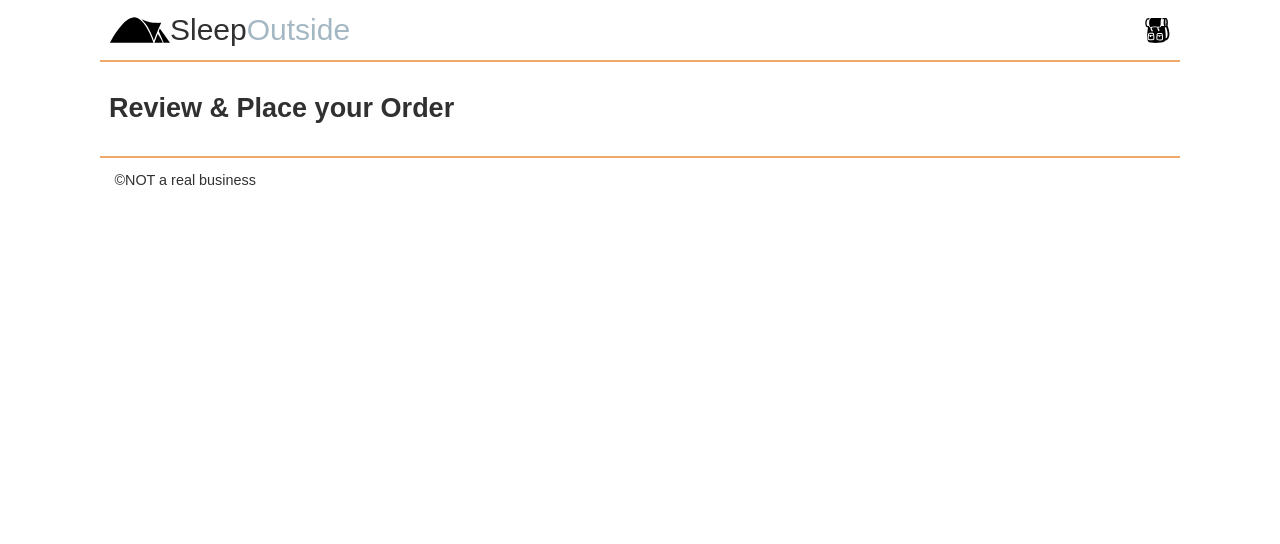
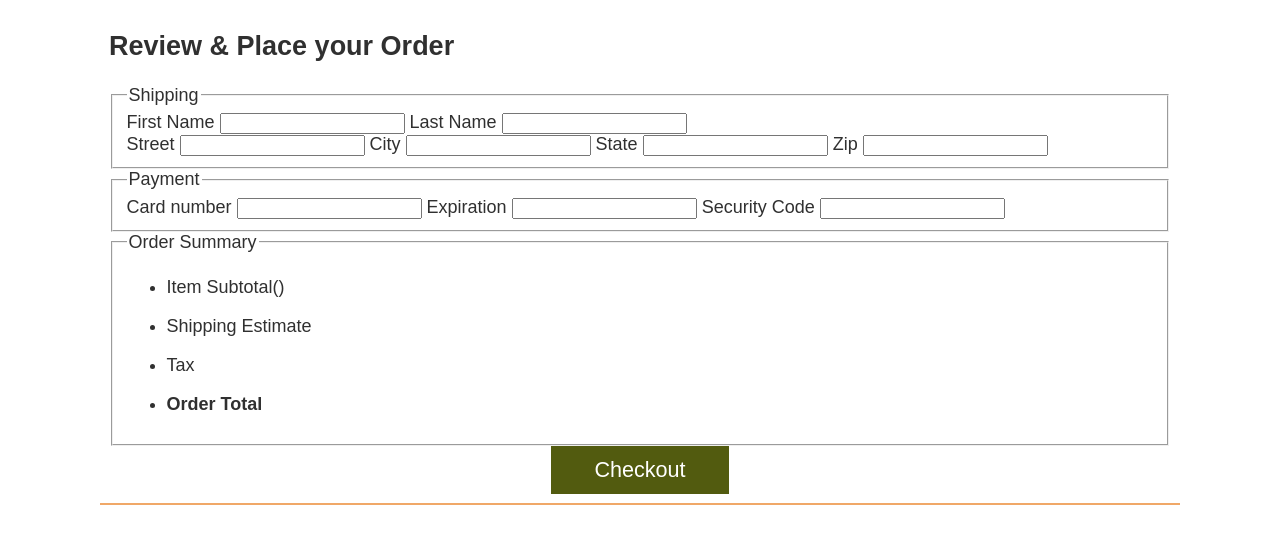
Before and after one commit to tomlinsont/WDD330_S23_TeamProject, a website built with Vite: page src/checkout/index.html in a window 1280 px wide. Built offline with nearby package versions, Linux system fonts and the light colour scheme.

Commit message:
Teamactivity for week 6

```diff
--- a/src/checkout/index.html
+++ b/src/checkout/index.html
@@ -14,7 +14,7 @@
   </head>
 
   <body>
-    <header class="divider" id="main-header">
+    <!-- <header class="divider" id="main-header"> -->
       <!-- <div class="logo">
         <img src="images/noun_Tent_2517.svg" alt="tent image for logo" />
 
@@ -56,14 +56,69 @@
           </svg>
         </a>
       </div> -->
-    </header>
+    <!-- </header> -->
 
     <main class="divider">
       <section class="products">
         <h2>Review & Place your Order</h2>
+        <section class="checkout-form">
+          <form name="checkout">
+            <fieldset>
+              <legend>Shipping</legend>
+              <div class="checkout__name">
+                <label for="fname">First Name</label>
+                <input name="fname" required />
+                <label for="lname">Last Name</label>
+                <input name="lname" required />
+              </div>
+              <div class="checkout__address">
+                <label for="street">Street</label>
+                <input name="street" required />
+                <label for="city">City</label>
+                <input name="city" required />
+                <label for="state">State</label>
+                <input name="state" required />
+                <label for="zip">Zip</label>
+                <input name="zip" id="zip" required />
+              </div>
+            </fieldset>
+            <fieldset>
+              <legend>Payment</legend>
+              <label for="cardNumber">Card number</label>
+              <input name="cardNumber" required />
+              <label for="expiration">Expiration</label>
+              <input name="expiration" required />
+              <label for="code">Security Code</label>
+              <input name="code" required />
+            </fieldset>
+            <fieldset class="checkout-summary">
+              <legend>Order Summary</legend>
+              <ul>
+                <li>
+                  <label for="cartTotal"
+                    >Item Subtotal(<span id="num-items"></span>)</label
+                  >
+                  <p name="cartTotal" id="cartTotal"></p>
+                </li>
+                <li>
+                  <label for="shipping">Shipping Estimate</label>
+                  <p id="shipping"></p>
+                </li>
+                <li>
+                  <label for="tax">Tax</label>
+                  <p id="tax"></p>
+                </li>
+                <li>
+                  <label for="orderTotal"><b>Order Total</b></label>
+                  <p id="orderTotal"></p>
+                </li>
+              </ul>
+            </fieldset>
+
+            <button id="checkoutSubmit" type="submit">Checkout</button>
+          </form>
       </section>
     </main>
-
-    <footer id="main-footer"><!--&copy;NOT a real business--></footer>
+    <!-- <footer id="main-footer"></footer> -->
   </body>
 </html>
--- a/src/css/style.css
+++ b/src/css/style.css
@@ -56,9 +56,11 @@ header {
   bottom: -10px;
   background-color: white;
 }
-.hide {
+
+/* .hide {
   display: none;
-}
+} */
+
 .logo--square {
   font-size: var(--small-font);
   width: 110px;
```
Also changed, not shown: src/cart/index.html (+9 -3 lines).
